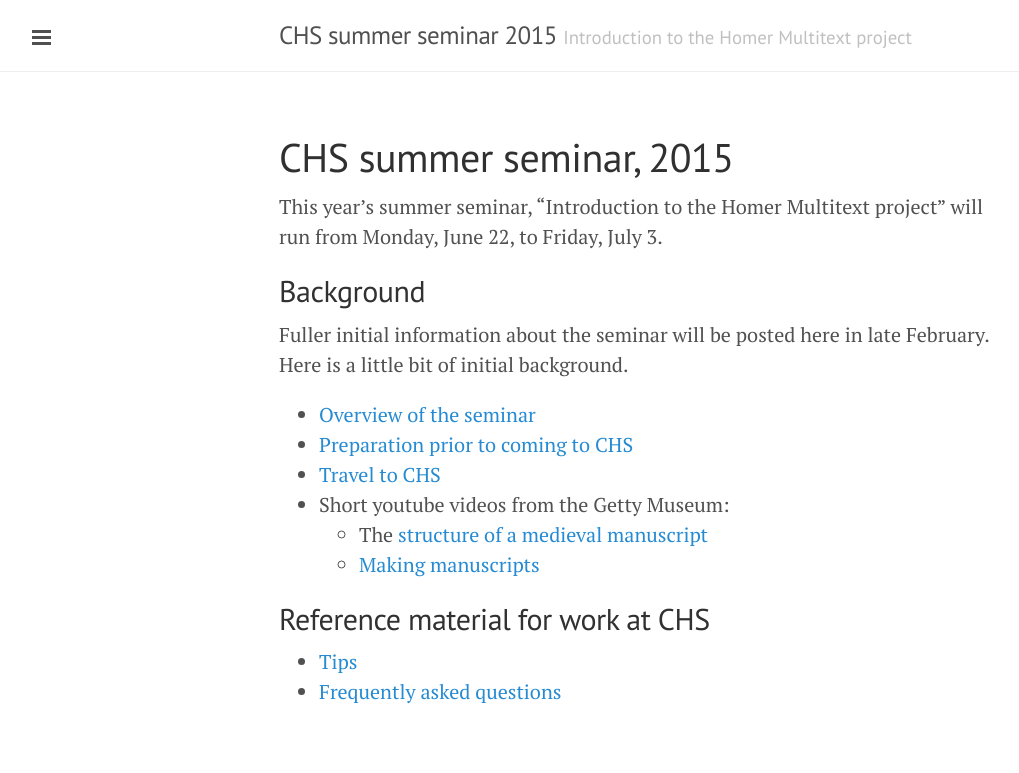
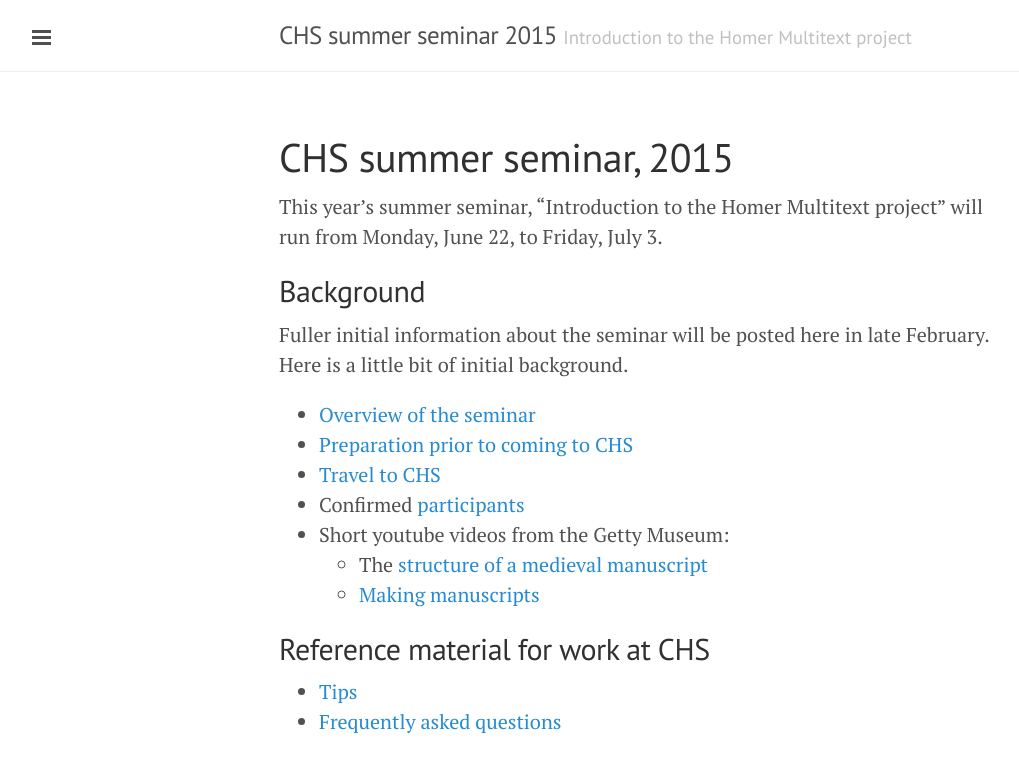
Before and after one commit to homermultitext/summerseminar2015, a Jekyll site: the page built from index.md, in a window 1280 px wide. Shown: the top 773 px of the page, without its empty margins (1-1020 px from the left). Built offline with Jekyll 4.4.1, drawn with Linux system fonts in a browser that asks for light colours.

Commit message:
Add link to participants

```diff
--- a/index.md
+++ b/index.md
@@ -12,6 +12,7 @@
 - [Overview of the seminar](overview)
 - [Preparation prior to coming to CHS](prep)
 - [Travel to CHS](travel)
+- Confirmed [participants](participants)
 - Short youtube videos from the Getty Museum:
     - The [structure of a medieval manuscript][v1]
     - [Making manuscripts][v2]
```
